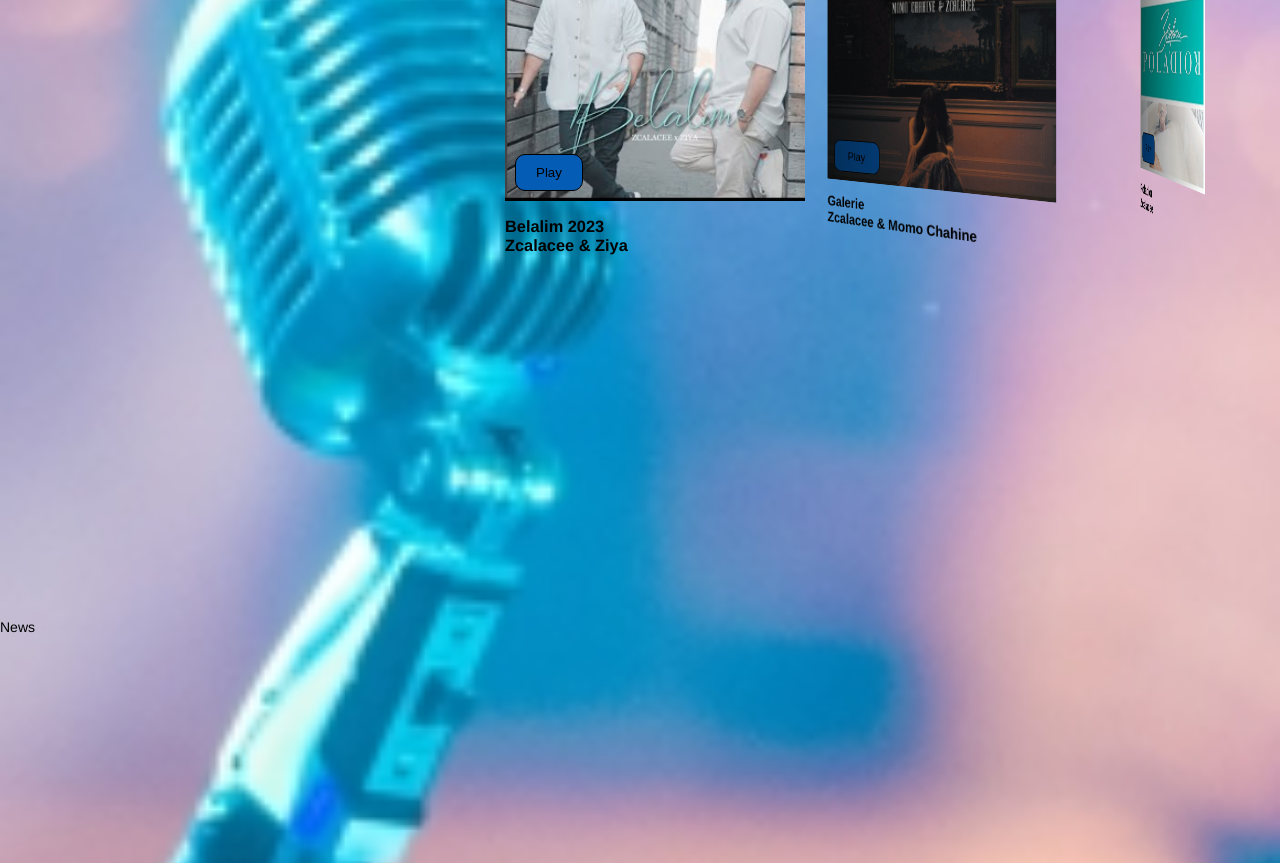
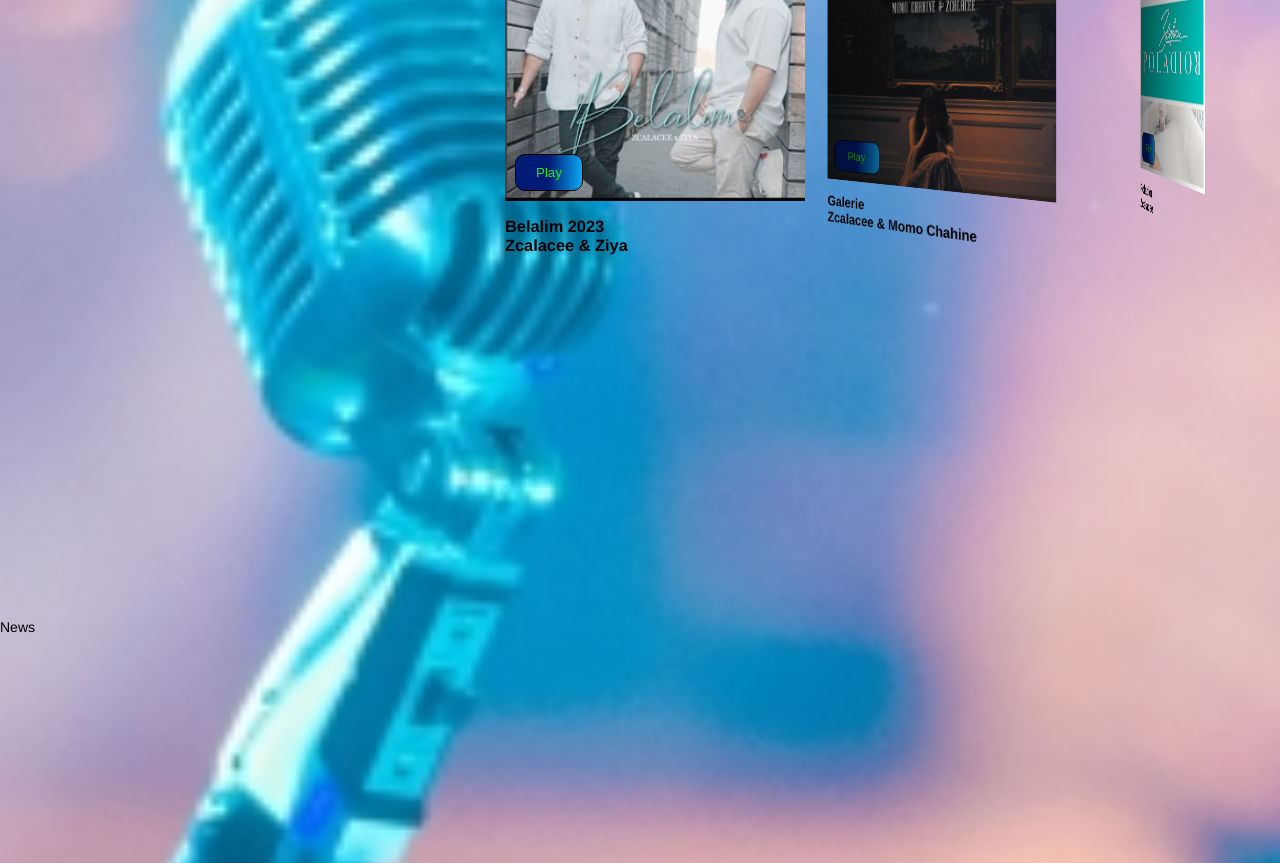
Before and after one commit to Giancarlo49/zcalacee_page, a React (Vite) app: page / in a window 1280 px wide. Shown: the part 1100-1963 px from the top of the page. Built offline with nearby package versions, Linux system fonts and the light colour scheme.

Commit message:
button linear gradient

```diff
--- a/src/components/SwiperSlider.jsx
+++ b/src/components/SwiperSlider.jsx
@@ -48,6 +48,7 @@ export default function App() {
           <a
             href="https://open.spotify.com/intl-de/track/7D4iG5l7PNrFYnDiB1YXUM"
             target="_blank"
+            className="btn btn-sm"
           >
             <button>Play</button>
           </a>
--- a/src/components/SwiperSliderStyles.css
+++ b/src/components/SwiperSliderStyles.css
@@ -32,8 +32,14 @@ body {
   position: absolute; /* Setzt den Button auf absolute Position innerhalb des Containers */
   bottom: 10px; /* Stellt die vertikale Position des Buttons ein */
   left: 10px; /* Stellt die horizontale Position des Buttons ein */
-  background-color: rgb(4, 92, 180); /* Hintergrundfarbe des Buttons */
-  color: #000; /* Textfarbe des Buttons */
+  background: linear-gradient(
+    92.23deg,
+    #011b76 21.43%,
+    #011b76 50.63%,
+    #0bacf6 100%,
+    #0bacf6 117.04%
+  ); /*Hintergrundfarbe des Buttons */
+  color: #1cef09; /* Textfarbe des Buttons */
   padding: 10px 20px; /* Innenabstand des Buttons */
   border: 1px solid black; /* Entfernt den Rand des Buttons */
   border-top-right-radius: 0; /* Oberer rechter Rand kein Radius */
@@ -45,6 +51,7 @@ body {
 
 .mySwiper button:hover {
   background: rgb(5, 203, 5);
+  color: #011b76;
 }
 
 .swiper-slide {
```
